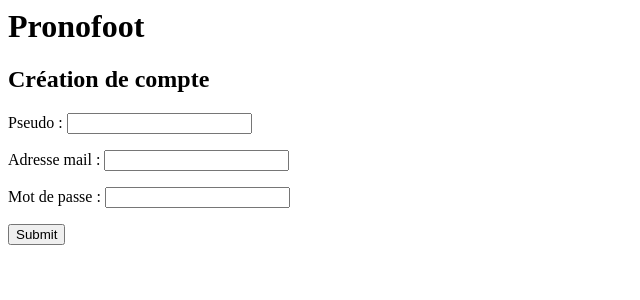
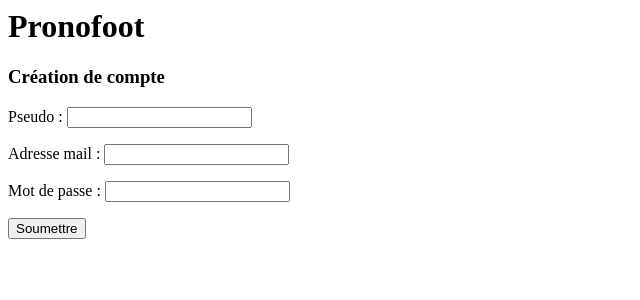
Before and after one commit to spyladder/pronofoot, a Django app: page /pronos/register/ in a window 1280 px wide. Shown: the top 300 px of the page, without its empty margins (0-640 px from the left). Run offline with Django 3.2, Linux system fonts and the light colour scheme.

Commit message:
Front layout and text updates.

```diff
--- a/pronos/templates/pronos/login.html
+++ b/pronos/templates/pronos/login.html
@@ -1,5 +1,5 @@
 <h1>Pronofoot</h1>
-<h2>Connexion</h2>
+<h3>Connexion</h3>
 
 {% if error %}
     <p><strong>Utilisateur inconnu ou mauvais de mot de passe.</strong></p>
--- a/pronos/templates/pronos/register.html
+++ b/pronos/templates/pronos/register.html
@@ -1,5 +1,5 @@
 <h1>Pronofoot</h1>
-<h2>Création de compte</h2>
+<h3>Création de compte</h3>
 {% if created %}
     <p><strong>Votre compte a bien été créé !</strong></p>
     <a href="{% url 'pronos:index' %}">Accueil</a>
@@ -10,6 +10,6 @@
     <form action="{% url 'pronos:register' %}" method="post">
         {% csrf_token %}
         {{ form.as_p }}
-        <input type="submit" value="Submit" />
+        <input type="submit" value="Soumettre" />
     </form>
 {% endif %}
```
